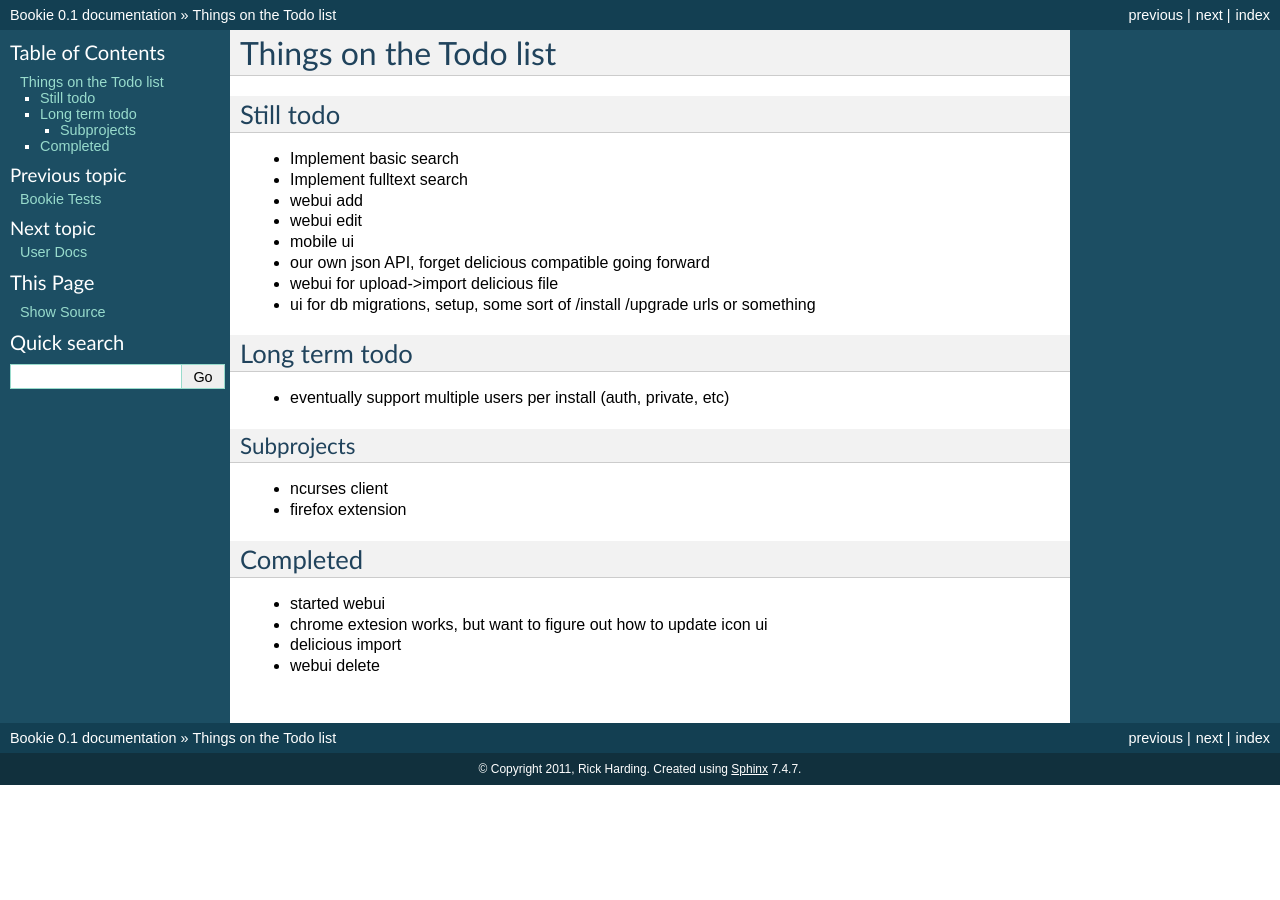
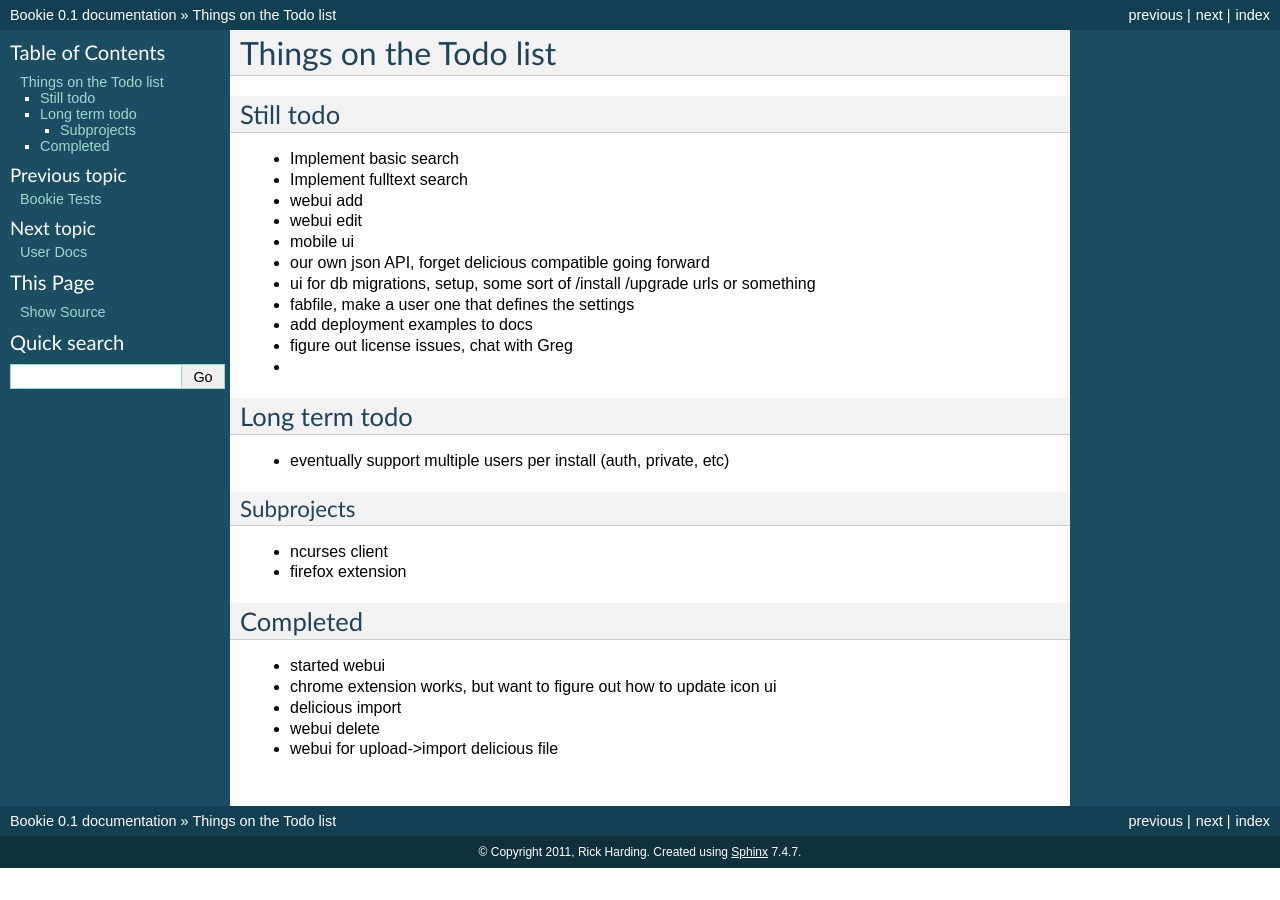
Before and after one commit to bookieio/Bookie, a Sphinx documentation site: the page built from Bookie/docs/todo.rst, in a window 1280 px wide. Built offline with Sphinx 7.4.7, drawn with Linux system fonts in a browser that asks for light colours.

```diff
--- a/Bookie/docs/todo.rst
+++ b/Bookie/docs/todo.rst
@@ -10,8 +10,11 @@
 - webui edit
 - mobile ui
 - our own json API, forget delicious compatible going forward
-- webui for upload->import delicious file
 - ui for db migrations, setup, some sort of /install /upgrade urls or something
+- fabfile, make a user one that defines the settings
+- add deployment examples to docs
+- figure out license issues, chat with Greg
+-
 
 
 Long term todo
@@ -29,6 +32,7 @@
 Completed
 ----------
 - started webui
-- chrome extesion works, but want to figure out how to update icon ui
+- chrome extension works, but want to figure out how to update icon ui
 - delicious import
 - webui delete
+- webui for upload->import delicious file
```
Also changed, not shown: 1 other file.
